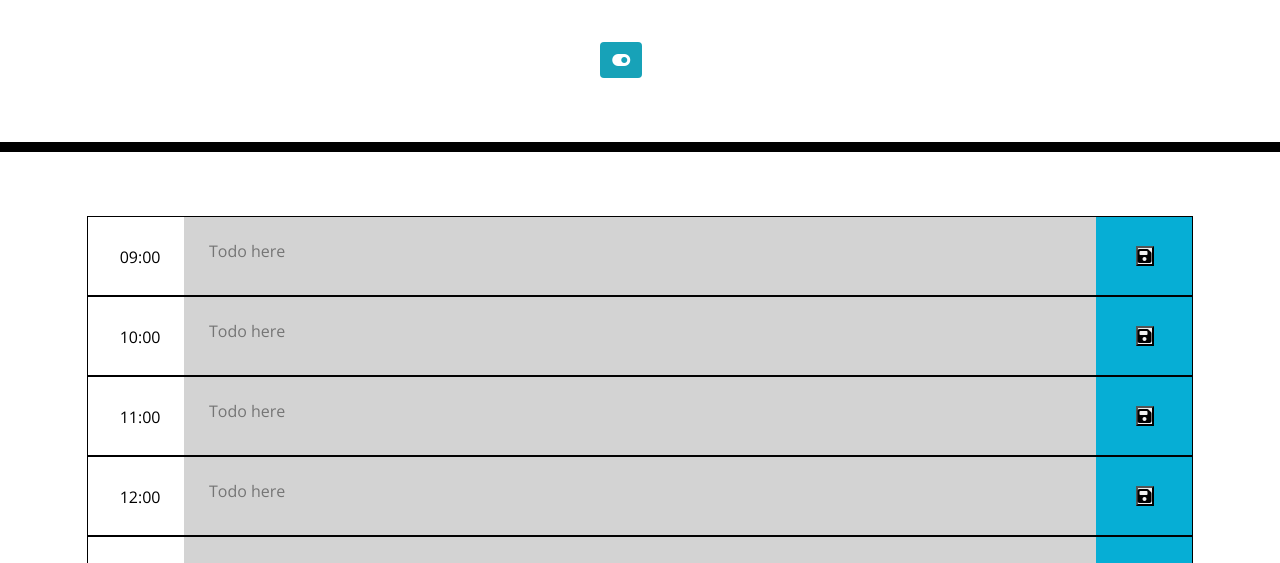
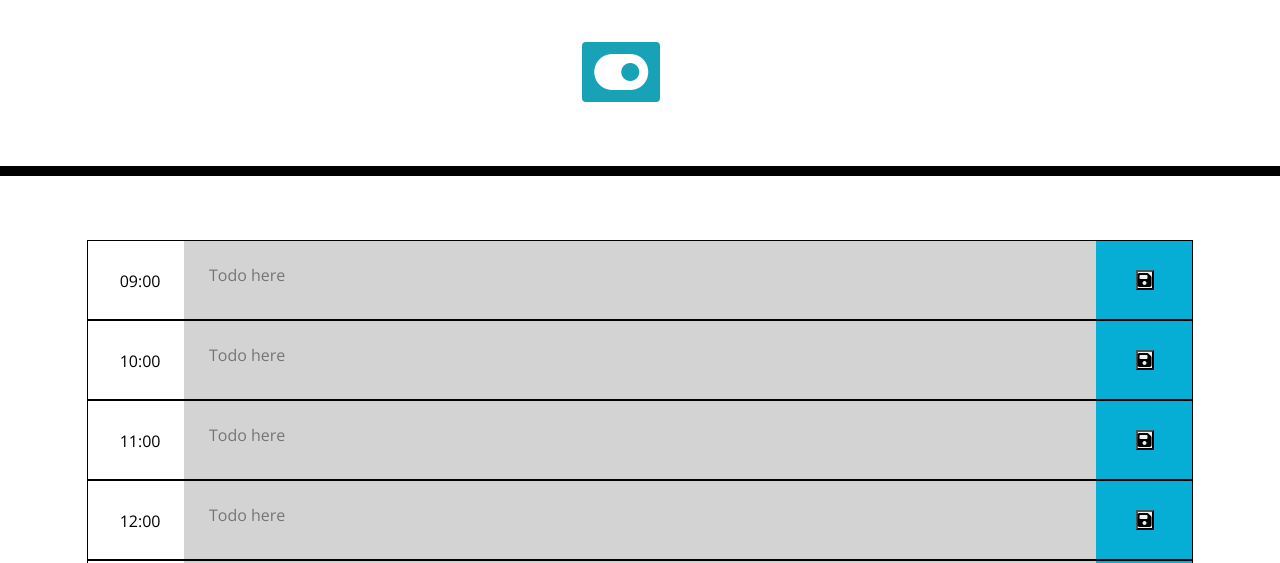
Before and after one commit to Matt-Jones-Developer/plan_up-daily_planner, a plain HTML site: page index.html in a window 1280 px wide. Shown: the part 226-789 px from the top of the page. Drawn offline with nearby package versions, Linux system fonts and the light colour scheme.

Commit message:
resized toggle

```diff
--- a/index.html
+++ b/index.html
@@ -24,7 +24,7 @@
                 <p id="currentDay" class="lead"></p>
                 <!-- light/dark mode button -->
                 <button id="light-dark-btn" class="btn btn-info">
-                    <i class="fa fa-solid fa-toggle-on"></i></button>
+                    <i class="fa fa-solid fa-toggle-on fa-3x"></i></button>
             </div>
             <img class="moon" src="./assets/images/icons/icn_darkmode_bedtime.svg" alt="moon-icon">
         </div>
```
Also changed, not shown: assets/css/style.css (+8 -0 lines).
